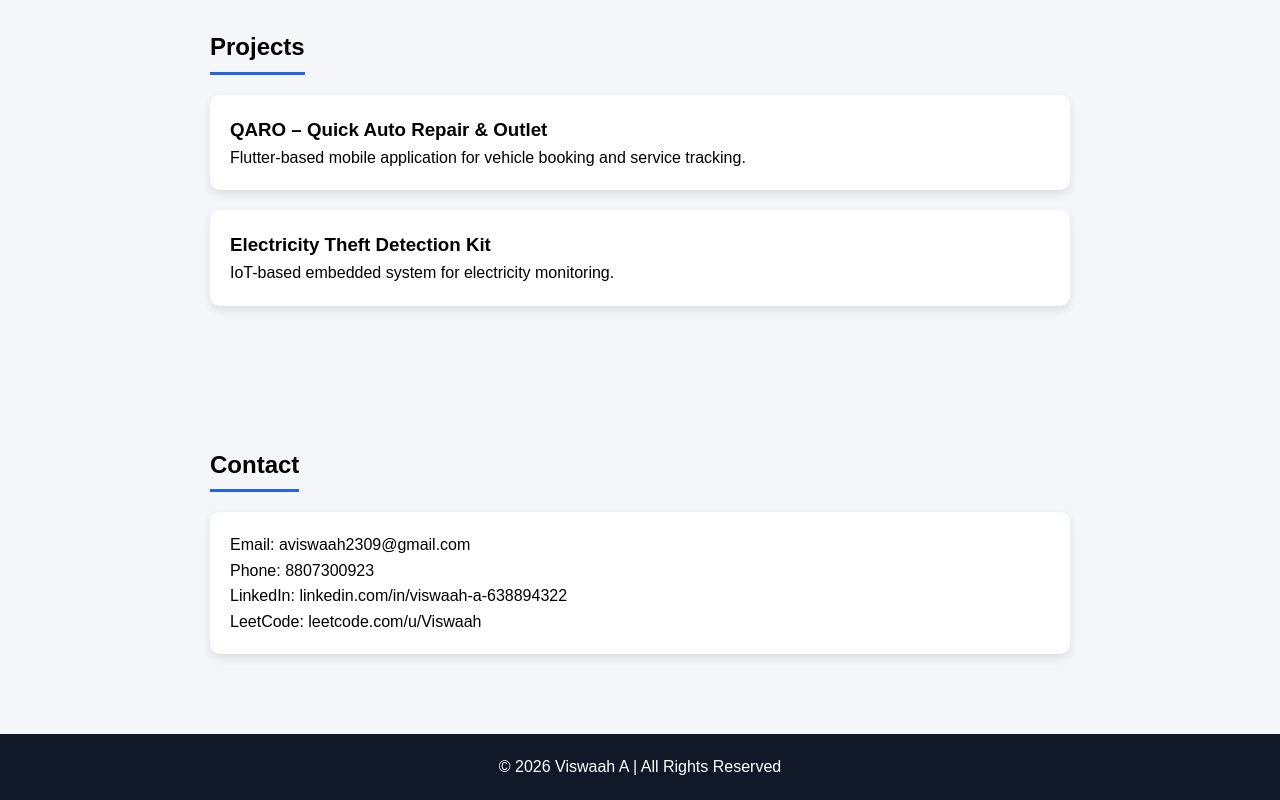
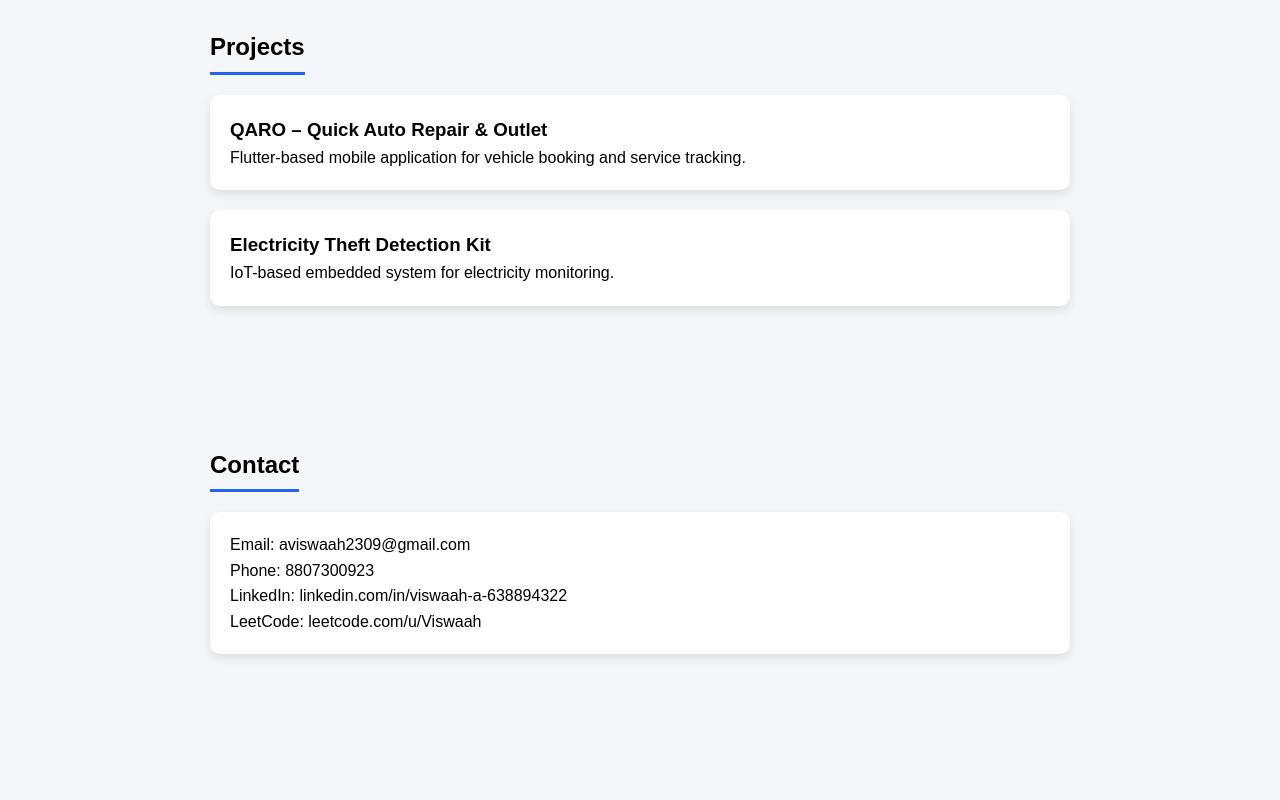
Before and after one commit to Viswaah/Portfolio, a plain HTML site: page index.html in a window 1280 px wide. Shown: the part 1530-2330 px from the top of the page. After the commit the page ends 2264 px from the top, so only its background shows below. Drawn offline with Linux system fonts and the light colour scheme.

Commit message:
Update index.html

```diff
--- a/index.html
+++ b/index.html
@@ -205,9 +205,6 @@ footer {
     </div>
 </section>
 
-<footer>
-    <p>© 2026 Viswaah A | All Rights Reserved</p>
-</footer>
 
 </body>
 </html>
```
